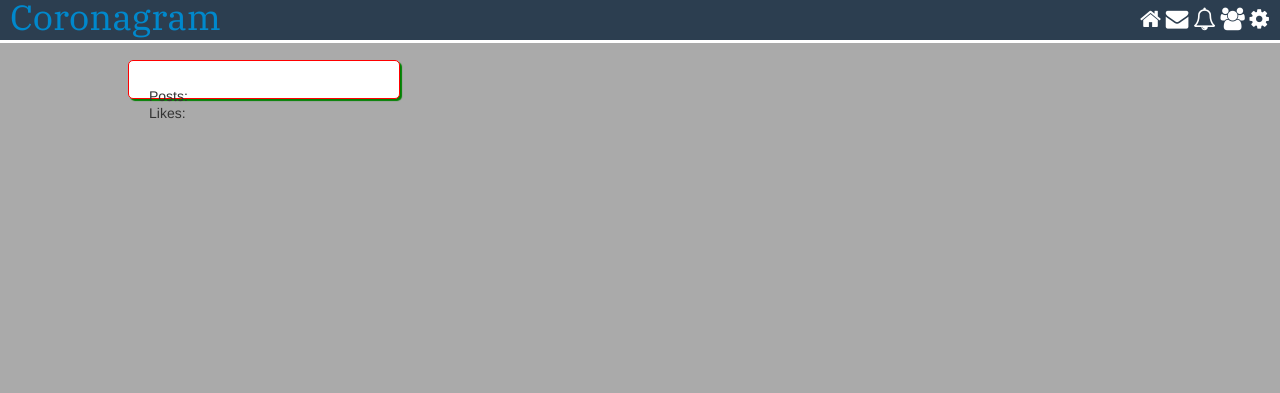
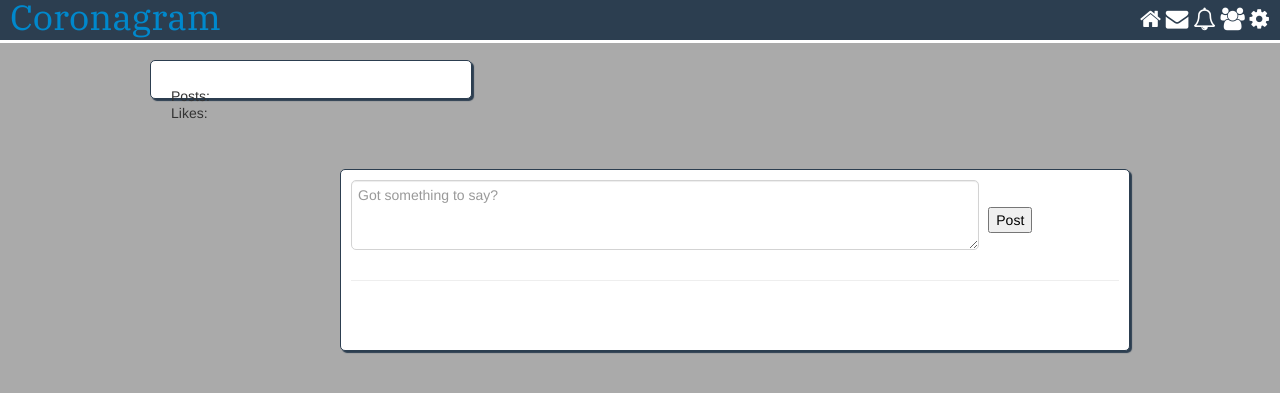
Before and after one commit to Israel-Miles/Social_Site_Cybersecurity, a PHP site: page / in a window 1280 px wide. Shown: the top 393 px of the page. Run offline with PHP 8.4, Linux system fonts and the light colour scheme; the visitor is signed in with stand-in values (Sample User, id 1); data that the repository does not hold is empty.

Commit message:
add discussion column

```diff
--- a/assets/css/style.css
+++ b/assets/css/style.css
@@ -68,16 +68,16 @@ nav a:hover {
 .column {
     background-color: white;
     padding: 10px;
-    border: 1px solid red;
+    border: 1px solid #2c3e50;
     border-radius: 5px;
-    box-shadow: 2px 2px 1px green;
+    box-shadow: 2px 2px 1px #2c3e50;
     z-index: -1;
 }
 
 .user_details {
-    width: 250px;
+    width: 300px;
     float: left;
-    margin: 60px 10%;
+    margin: 60px 0 10px 150px;
 }
 
 .user_details_left_right {
@@ -87,7 +87,33 @@ nav a:hover {
 }
 
 .user_details img {
-    height: 125px;
+    height: 150px;
     border-radius: 5px;
     margin: 5px;
 }
+
+.main_column {
+    background-color: white;
+    float: right;
+    width: 60%;
+    z-index: -1;
+    min-height: 160px;
+    margin-top: 60px;
+    margin-right: 150px;
+}
+
+.post_form {
+    width: 100%;
+}
+
+.post_form textarea {
+    width: 80%;
+    height: 60px;
+    border-radius: 5px;
+    margin-right: 5px;
+    border: 1px solid #D3D3D3;
+}
+
+textarea:focus {
+    outline: 0;
+}
--- a/index.php
+++ b/index.php
@@ -1,6 +1,6 @@
 <?php
     include("includes/header.php");
-    session_destroy();
+    // session_destroy();
 ?>
         <div class="user_details column">
             <a href="#"><img src="<?php echo $user['profile_pic']; ?>" alt=""></a>
@@ -19,6 +19,14 @@
                 ?>
             </div>
         </div>
+
+        <div class="main_column column">
+            <form class="post_form" action="index.php" method="POST">
+                <textarea name="post_text" id="post_text" placeholder="Got something to say?"></textarea>
+                <input type="submit" name="post" id="post_button" value="Post">
+                <hr>
+            </form>
+        </div>
     </div>
 </body>
 </html>
```
